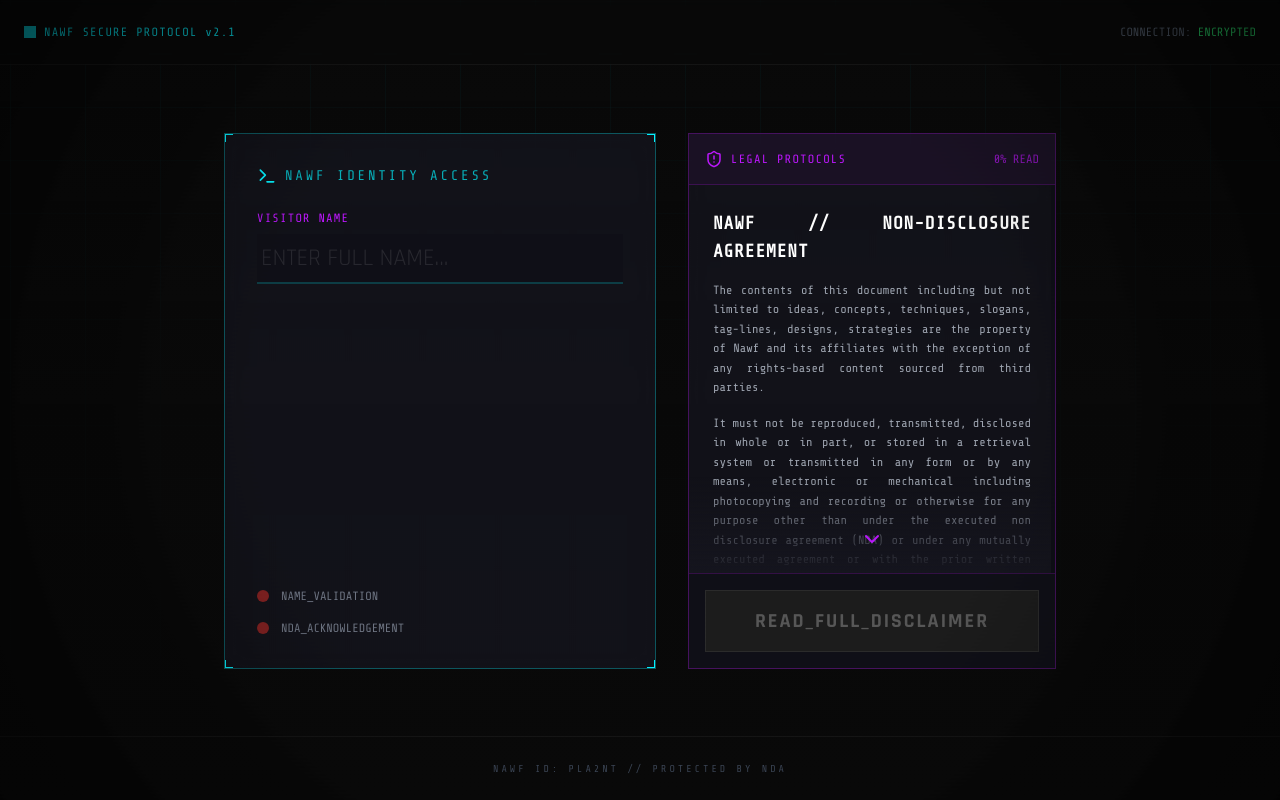
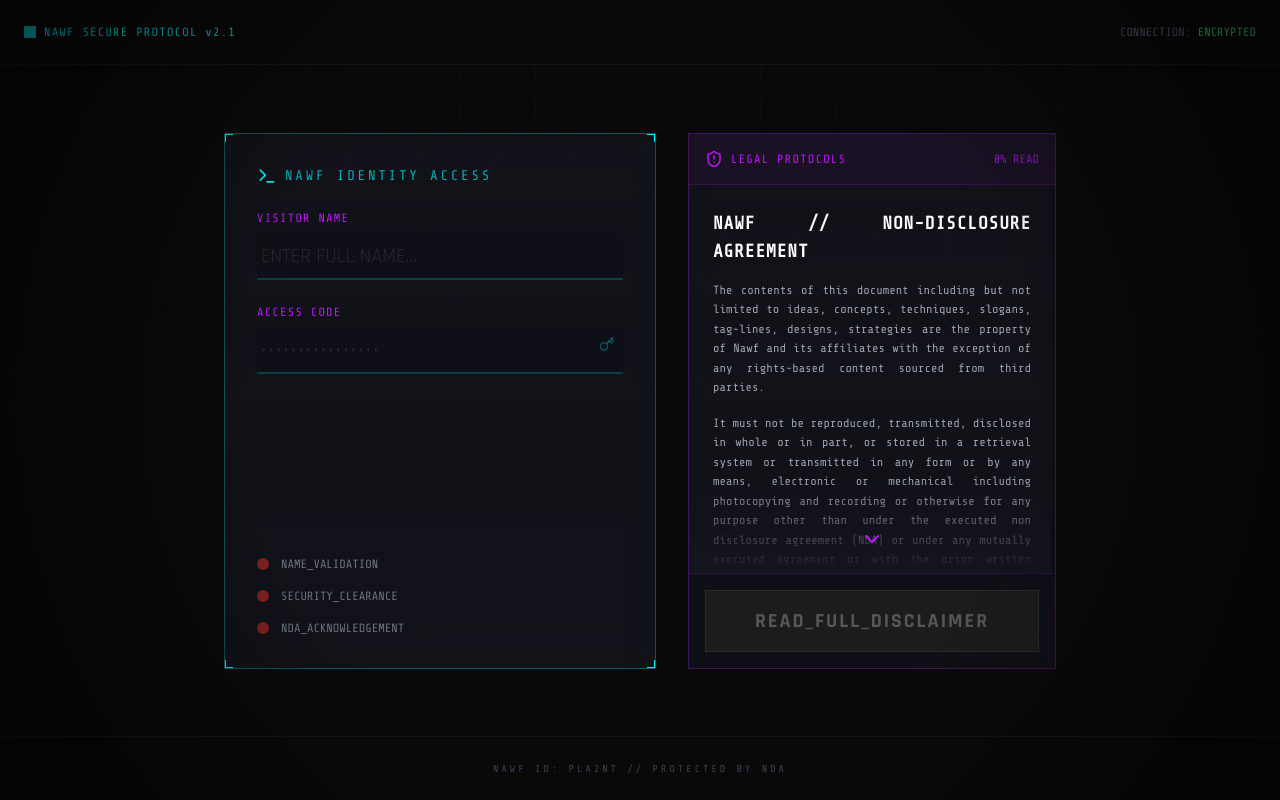
Before and after one commit to sayanawf/nawfsecureform, a React (Vite) app: page / in a window 1280 px wide. Built offline with nearby package versions, Linux system fonts and the light colour scheme.

Commit message:
Update EntryView.tsx

```diff
--- a/views/EntryView.tsx
+++ b/views/EntryView.tsx
@@ -1,6 +1,6 @@
 import React, { useRef, useState, useEffect } from 'react';
 import gsap from 'gsap';
-import { ShieldAlert, ChevronDown, Check, Lock, Terminal } from 'lucide-react';
+import { ShieldAlert, ChevronDown, Check, Lock, Terminal, Key } from 'lucide-react';
 import { GlitchText } from '../components/GlitchText';
 import { UserData } from '../types';
 
@@ -14,6 +14,7 @@ export const EntryView: React.FC<EntryViewProps> = ({ onSubmit }) => {
   const progressBarRef = useRef<HTMLDivElement>(null);
 
   const [name, setName] = useState('');
+  const [password, setPassword] = useState('');
   const [hasReadDisclaimer, setHasReadDisclaimer] = useState(false);
   const [canSubmit, setCanSubmit] = useState(false);
   const [scrolledPercent, setScrolledPercent] = useState(0);
@@ -34,6 +35,7 @@ export const EntryView: React.FC<EntryViewProps> = ({ onSubmit }) => {
         x: -20,
         opacity: 0,
         duration: 0.6,
+        stagger: 0.1,
         ease: "power2.out",
       }, "-=0.5")
       .from(".disclaimer-container", {
@@ -72,8 +74,9 @@ export const EntryView: React.FC<EntryViewProps> = ({ onSubmit }) => {
   };
 
   useEffect(() => {
-    setCanSubmit(name.length > 2 && hasReadDisclaimer);
-  }, [name, hasReadDisclaimer]);
+    const isPasswordValid = password === 'FARMLEYXNAWF26';
+    setCanSubmit(name.length > 2 && hasReadDisclaimer && isPasswordValid);
+  }, [name, password, hasReadDisclaimer]);
 
   const handleSubmit = (e: React.FormEvent) => {
     e.preventDefault();
@@ -109,7 +112,7 @@ export const EntryView: React.FC<EntryViewProps> = ({ onSubmit }) => {
               <h2 className="font-mono text-sm tracking-[0.2em] uppercase opacity-70">NAWF Identity Access</h2>
             </div>
 
-            <div className="cyber-input-group space-y-2 mb-8">
+            <div className="cyber-input-group space-y-2 mb-6">
               <label htmlFor="name" className="block font-mono text-xs text-cyber-secondary uppercase tracking-widest">
                 Visitor Name
               </label>
@@ -120,18 +123,40 @@ export const EntryView: React.FC<EntryViewProps> = ({ onSubmit }) => {
                 value={name}
                 onChange={(e) => setName(e.target.value)}
                 placeholder="ENTER FULL NAME..."
-                className="w-full bg-cyber-dark/50 border-b-2 border-cyber-primary/20 focus:border-cyber-primary text-cyber-text font-sans text-2xl py-2 px-1 outline-none transition-colors placeholder-white/10"
+                className="w-full bg-cyber-dark/50 border-b-2 border-cyber-primary/20 focus:border-cyber-primary text-cyber-text font-sans text-xl py-2 px-1 outline-none transition-colors placeholder-white/10"
               />
+            </div>
+
+            <div className="cyber-input-group space-y-2 mb-8">
+              <label htmlFor="password" className="block font-mono text-xs text-cyber-secondary uppercase tracking-widest">
+                Access Code
+              </label>
+              <div className="relative">
+                <input
+                  id="password"
+                  type="password"
+                  autoComplete="off"
+                  value={password}
+                  onChange={(e) => setPassword(e.target.value)}
+                  placeholder="••••••••••••••••"
+                  className="w-full bg-cyber-dark/50 border-b-2 border-cyber-primary/20 focus:border-cyber-primary text-cyber-text font-sans text-xl py-2 px-1 outline-none transition-colors placeholder-white/10 tracking-widest"
+                />
+                <Key className="absolute right-2 top-2 text-cyber-primary/30 w-4 h-4" />
+              </div>
             </div>
           </div>
 
           <div className="space-y-4">
              <div className="flex items-center gap-3 text-xs font-mono text-gray-500">
-                <div className={`w-3 h-3 rounded-full ${name.length > 2 ? 'bg-green-500 shadow-[0_0_10px_rgba(34,197,94,0.6)]' : 'bg-red-900'}`} />
+                <div className={`w-3 h-3 rounded-full transition-colors duration-300 ${name.length > 2 ? 'bg-green-500 shadow-[0_0_10px_rgba(34,197,94,0.6)]' : 'bg-red-900'}`} />
                 <span>NAME_VALIDATION</span>
              </div>
              <div className="flex items-center gap-3 text-xs font-mono text-gray-500">
-                <div className={`w-3 h-3 rounded-full ${hasReadDisclaimer ? 'bg-green-500 shadow-[0_0_10px_rgba(34,197,94,0.6)]' : 'bg-red-900'}`} />
+                <div className={`w-3 h-3 rounded-full transition-colors duration-300 ${password === 'FARMLEYXNAWF26' ? 'bg-green-500 shadow-[0_0_10px_rgba(34,197,94,0.6)]' : 'bg-red-900'}`} />
+                <span>SECURITY_CLEARANCE</span>
+             </div>
+             <div className="flex items-center gap-3 text-xs font-mono text-gray-500">
+                <div className={`w-3 h-3 rounded-full transition-colors duration-300 ${hasReadDisclaimer ? 'bg-green-500 shadow-[0_0_10px_rgba(34,197,94,0.6)]' : 'bg-red-900'}`} />
                 <span>NDA_ACKNOWLEDGEMENT</span>
              </div>
           </div>
```
